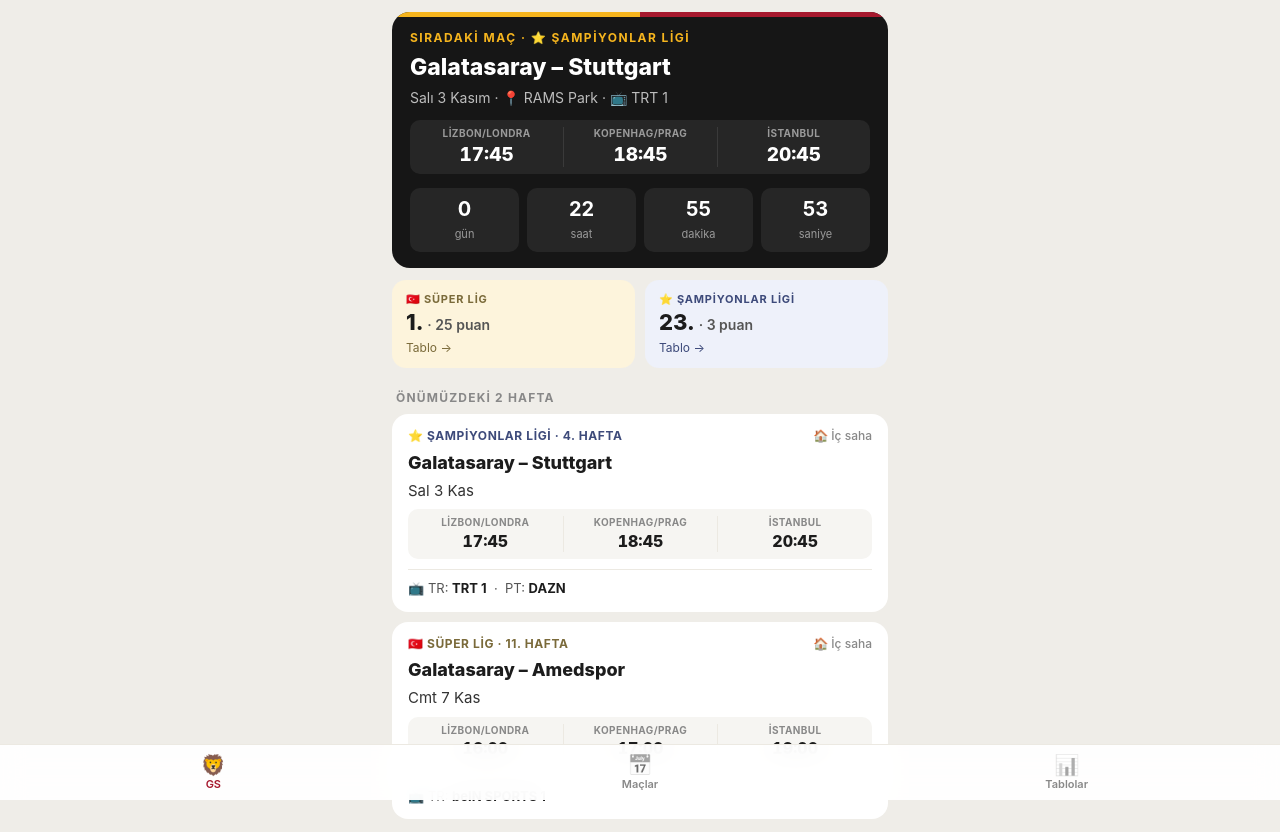
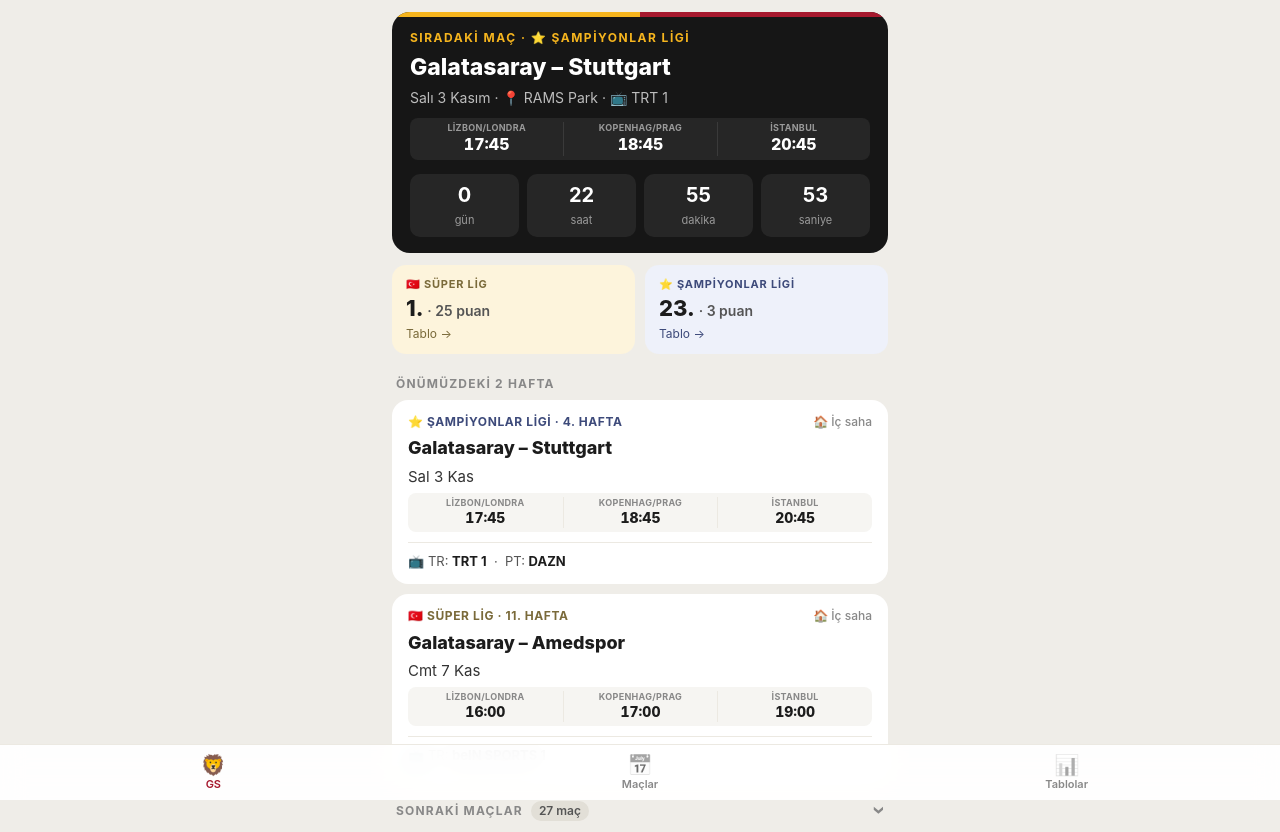
Before and after one commit to AlicanBek/futbol, a plain HTML site: page index.html in a window 1280 px wide. Shown: the top 832 px of the page. Drawn offline with Linux system fonts and the light colour scheme.

Commit message:
Saat şeridi daha küçük
Co-Authored-By: Claude Opus 5.5 <noreply@anthropic.com>

```diff
--- a/style.css
+++ b/style.css
@@ -55,12 +55,12 @@ h1 { margin: 6px 4px 0; font-size: 26px; font-weight: 800; }
 .card .foot { color: #555; font-size: 13px; margin-top: 10px; padding-top: 10px; border-top: 1px solid var(--line); }
 .card .foot b { color: var(--ink); }
 /* Saat şeridi: Lizbon/Londra · Kopenhag/Prag · İstanbul */
-.tz { display: grid; grid-template-columns: repeat(3, 1fr); background: var(--soft); border-radius: 10px; padding: 7px 0; margin-top: 8px; text-align: center; }
+.tz { display: grid; grid-template-columns: repeat(3, 1fr); background: var(--soft); border-radius: 8px; padding: 4px 0; margin-top: 6px; text-align: center; }
 .tz div + div { border-left: 1px solid var(--line); }
-.tz span { display: block; font-size: 10px; font-weight: 700; letter-spacing: .4px; text-transform: uppercase; color: var(--muted); white-space: nowrap; }
-.tz b { display: block; font-size: 16px; font-weight: 800; margin-top: 1px; font-variant-numeric: tabular-nums; }
-.hero .tz { background: #262626; margin-top: 12px; } .hero .tz div + div { border-left-color: #3a3a3a; }
-.hero .tz span { color: #9a9a9a; } .hero .tz b { font-size: 19px; }
+.tz span { display: block; font-size: 9px; font-weight: 700; letter-spacing: .3px; text-transform: uppercase; color: var(--muted); white-space: nowrap; }
+.tz b { display: block; font-size: 14px; font-weight: 800; margin-top: 0; font-variant-numeric: tabular-nums; }
+.hero .tz { background: #262626; margin-top: 10px; } .hero .tz div + div { border-left-color: #3a3a3a; }
+.hero .tz span { color: #9a9a9a; } .hero .tz b { font-size: 16px; }
 .slot { padding: 6px 0 2px; } .slot .tz { margin-top: 0; } .slot .tba { margin: 0 6px; }
 .tba { display: inline-block; background: var(--uel-bg); color: var(--uel); font-size: 12px; font-weight: 700; padding: 3px 9px; border-radius: 999px; margin-top: 6px; }
 .score { display: inline-block; background: var(--soft); border-radius: 8px; padding: 2px 8px; font-weight: 800; margin-left: 6px; }
--- a/sw.js
+++ b/sw.js
@@ -1,5 +1,5 @@
 // Uygulama kabuğu önbellekte; veri her açılışta ağdan, ağ yoksa son kayıttan.
-const VERSION = "v10";
+const VERSION = "v11";
 const SHELL = ["./", "index.html", "style.css", "app.js", "manifest.webmanifest", "icons/icon-192.png", "icons/icon-512.png", "icons/apple-touch-icon.png"];
 
 self.addEventListener("install", (e) => {
```
